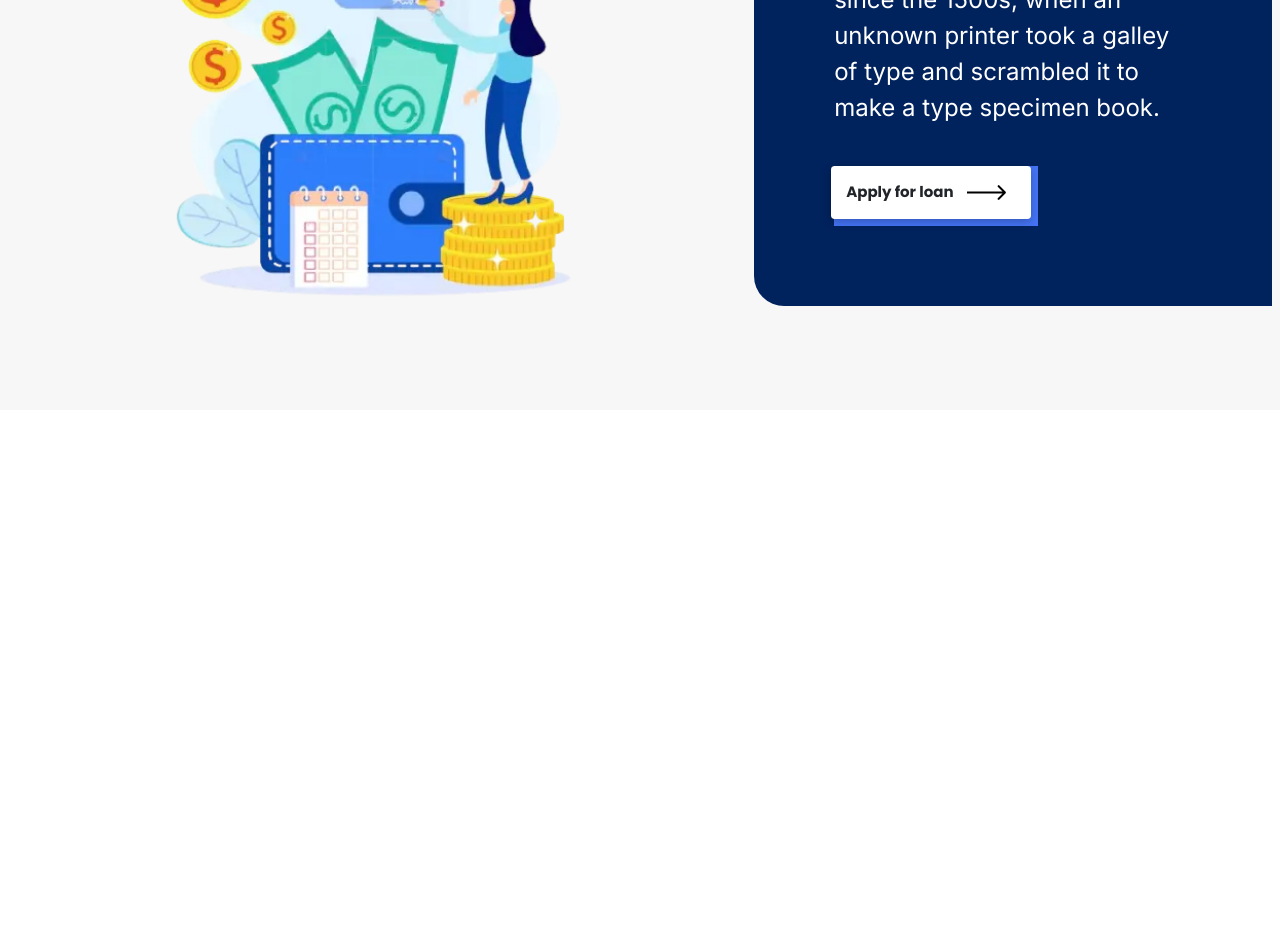
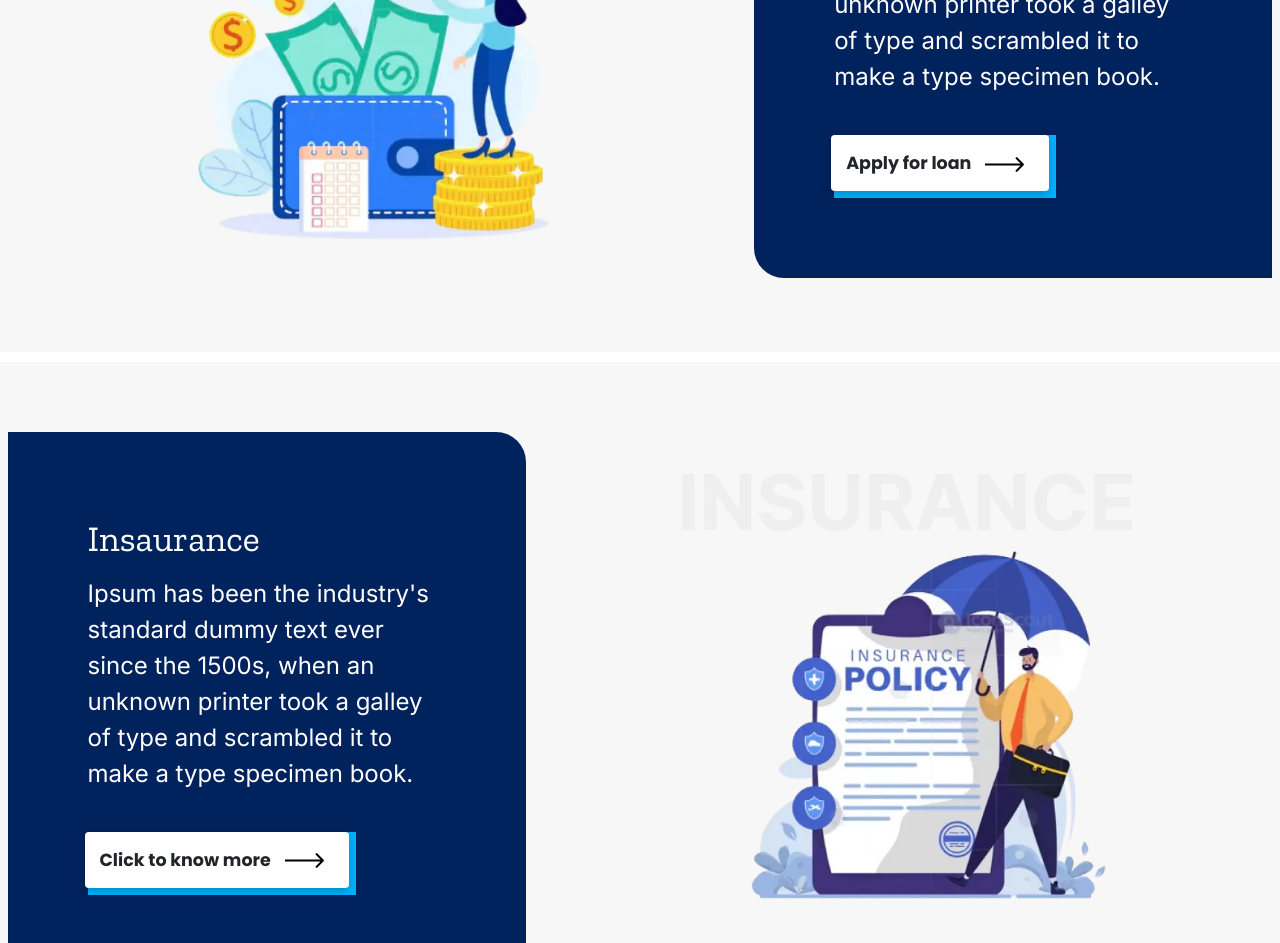
Before and after one commit to mohitanand744/Samriddh_React, a React (Vite) app: page / in a window 1280 px wide. Shown: the part 1220-2163 px from the top of the page. Before the commit the page ends 1630 px from the top, so only its background shows below. Built offline with nearby package versions, Linux system fonts and the light colour scheme.

Commit message:
added a new section insaurance

```diff
--- a/src/Pages/Home.jsx
+++ b/src/Pages/Home.jsx
@@ -51,7 +51,7 @@ const Home = () => {
                   scrambled it to make a type specimen book.
                 </p>
                 <div className="btn-container mt-5">
-                  <button className="btn fs-4 fw-bold cus-btn font-poppins">
+                  <button className="btn fs-3 fw-bold cus-btn font-poppins">
                     Apply for loan{" "}
                     <span className="mx-3 ">
                       <img src="./Arrow.png" alt="" />
@@ -63,6 +63,39 @@ const Home = () => {
           </div>
         </div>
       </section>
+
+      {/* ----------------------------------------------------- */}
+
+      <section className="section_3 mt-3">
+        <div className="container-fluid insaurance py-7">
+          <div className="row justify-content-md-center justify-content-center align-items-center">
+            <div className="  col-xl-5 col-lg-6 col-md-10 col-sm-10  order-lg-last  order-md-last order-last">
+              <div className="text_container mx-sm-4 mx-md-0 text-white d-flex flex-column justify-content-center align-items-start round ">
+                <p className="fs-36">Insaurance</p>
+                <p className="font-inter fs-24">
+                  Ipsum has been the industry's standard dummy text ever since
+                  the 1500s, when an unknown printer took a galley of type and
+                  scrambled it to make a type specimen book.
+                </p>
+                <div className="btn-container mt-5">
+                  <button className="btn fs-3 fw-bold cus-btn font-poppins">
+                    Click to know more{" "}
+                    <span className="mx-3 ">
+                      <img src="./Arrow.png" alt="" />
+                    </span>
+                  </button>
+                </div>
+              </div>
+            </div>
+            <div className="  col-xl-7 col-lg-6 col-md-12 col-sm-12 order-lg-last order-md-first order-first">
+              <div className="image_container d-flex flex-column align-items-center p-5 ">
+                <img className="loan" src="./Insaurance2.webp" />
+                <img className="loan2" src="./Insaurance.webp" />
+              </div>
+            </div>
+          </div>
+        </div>
+      </section>
     </div>
   );
 };
--- a/src/css/index.css
+++ b/src/css/index.css
@@ -12,7 +12,7 @@ html {
   --bg-light-gray: #f7f7f7;
   --dark-blue: #00225d;
   --white: #fff;
-  --light-blue: #4473f5;
+  --light-blue: #00b2ff;
 }
 
 #root {
@@ -48,7 +48,7 @@ html {
 
 .Active {
   color: var(--dark-blue) !important;
-  text-shadow: 1px 0px 0px var(--dark-blue);
+  text-shadow: 1px 1px 1px var(--dark-blue);
 }
 
 .b-shadow {
@@ -145,22 +145,51 @@ li {
 
 /***** Loan Container Section *****/
 
-.section_2 {
-  & .loan_container {
+.loan_container {
   background: var(--bg-light-gray);
 
   & .image_container {
     & .loan {
-        width: 35rem;
+      width: 32rem;
     }
     & .loan2 {
-        width: 45rem;
+      width: 40rem;
     }
   }
 
   & .text_container {
     background: var(--dark-blue);
     padding: 8rem;
+  }
+}
+
+/***** End Loan Container Section *****/
+
+/* ---------------------------------------------------- */
+
+/***** Loan Container Section *****/
+
+.insaurance {
+  background: var(--bg-light-gray);
+
+  & .image_container {
+    & .loan {
+      width: 45rem;
+    }
+    & .loan2 {
+      width: 50rem;
+    }
+  }
+
+  & .text_container {
+    background: var(--dark-blue);
+    padding: 8rem;
+
+    &.round {
+      border-top-right-radius: 3rem;
+      border-bottom-right-radius: 3rem;
+      border-top-left-radius: 0rem;
+      border-bottom-left-radius: 0rem;
     }
   }
 }
@@ -208,18 +237,22 @@ li {
       }
     }
   }
+
+  .insaurance {
+    & .text_container {
+      padding: 4rem;
+
+      &.round {
+        border-top-left-radius: 3rem;
+        border-top-right-radius: 3rem;
+        border-bottom-left-radius: 0rem;
+      }
+    }
+  }
 }
 @media screen and (width < 488px) {
   html {
     font-size: 41%;
-  }
-
-  .section_2 {
-    & .Loan_Container {
-      & .text_container {
-        padding: 4rem;
-      }
-    }
   }
 }
 @media screen and (width < 378px) {
@@ -228,3 +261,7 @@ li {
   }
 }
 /***** End Responsiveness Section *****/
+
+::-webkit-scrollbar {
+  display: none;
+}
```
Also changed, not shown: public/Insaurance.webp (added), public/Insaurance2.webp (added). Lines whose indentation alone changed are shown as unchanged.
